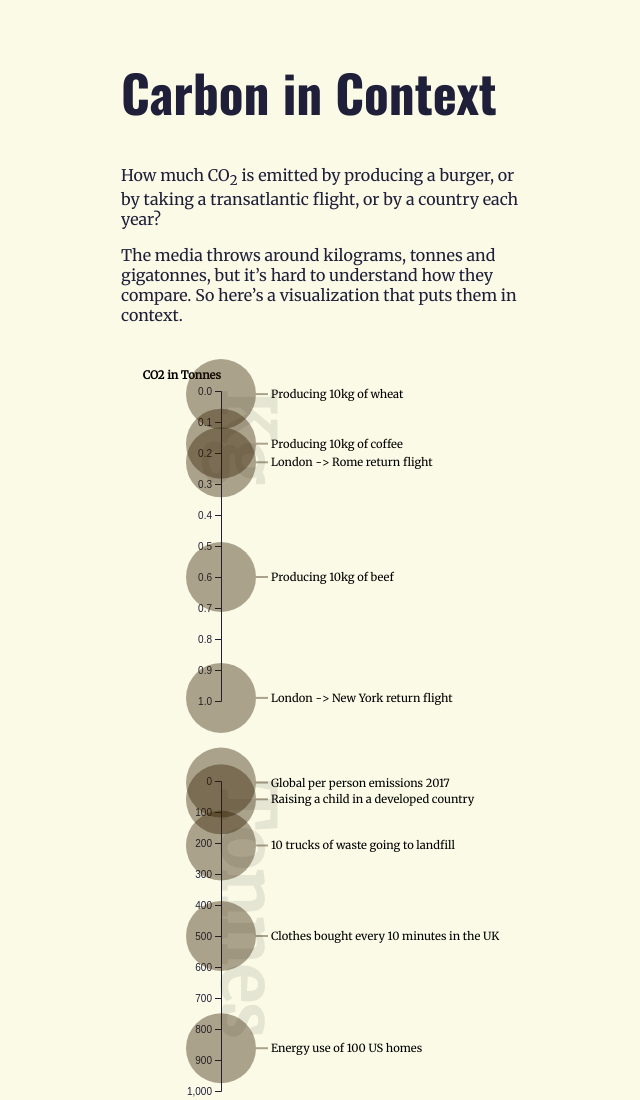
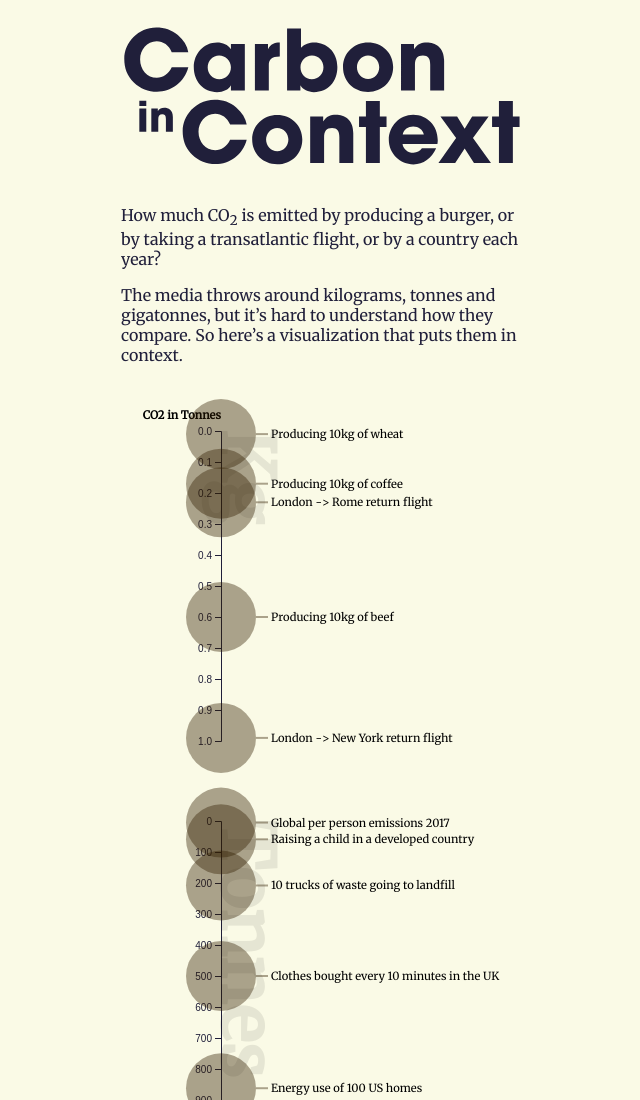
Before and after one commit to duncangeere/carbonincontext, a plain HTML site: page index.html in a window 1280 px wide. Shown: the top 1100 px of the page, without its empty margins (319-959 px from the left). Drawn offline with nearby package versions, Linux system fonts and the light colour scheme.

Commit message:
Adding graphical title SVG

```diff
--- a/index.html
+++ b/index.html
@@ -12,7 +12,7 @@
 
 <body>
 	<div id = main>
-	<h1>Carbon in Context</h1>
+		<img id="titleimg" src="title.svg"/ alt="Carbon in Context">
 		<p>How much CO<sub>2</sub> is emitted by producing a burger, or by taking a transatlantic flight, or by a country each year?</p>
 		<p>The media throws around kilograms, tonnes and gigatonnes, but it’s hard to understand how they compare. So here’s a visualization that puts them in context.</p>
 		<div>
@@ -20,10 +20,10 @@
 			<script src="logpile.js"></script>
 		</div>
 		<p><strong>By <a href="http://www.duncangeere.com">Duncan Geere</a>, February 2020</strong></p>
-	<p>Data from multiple sources, including <a href="https://ourworldindata.org/co2-and-other-greenhouse-gas-emissions">Our World in Data</a>, <a href="https://www.theguardian.com/environment/ng-interactive/2019/jul/19/carbon-calculator-how-taking-one-flight-emits-as-much-as-many-people-do-in-a-year">The Guardian</a> and the <a href="https://exponentialroadmap.org/wp-content/uploads/2018/09/Exponential-Climate-Action-Roadmap-September-2018.pdf">Exponential Climate Action Roadmap</a>. See the <a href="https://docs.google.com/spreadsheets/d/1kPuNFFncPWrx2ZZqCT7cT4j0pwmL9O29MLLzCAyo3sg/edit?usp=sharing"> datasheet</a> for full information.</p>
+		<p>Data from multiple sources, including <a href="https://ourworldindata.org/co2-and-other-greenhouse-gas-emissions">Our World in Data</a>, <a href="https://www.theguardian.com/environment/	ng-interactive/2019/jul/19/carbon-calculator-how-taking-one-flight-emits-as-much-as-many-people-do-in-a-year">The Guardian</a> and the <a href="https://exponentialroadmap.org/wp-content/	uploads/2018/09/Exponential-Climate-Action-Roadmap-September-2018.pdf">Exponential Climate Action Roadmap</a>. See the <a href="https://docs.google.com/spreadsheets/	d/1kPuNFFncPWrx2ZZqCT7cT4j0pwmL9O29MLLzCAyo3sg/edit?usp=sharing"> datasheet</a> for full information.</p>
 
 		<!--
-	<p>Made with love and <a href="https://d3js.org/">D3.js</a>. I call this type of visualization a "logpile chart", find out more in <strong>this short essay</strong>, or get the source code <a href="https://github.com/duncangeere/carbonincontext">on Github</a>.</p>
+		<p>Made with love and <a href="https://d3js.org/">D3.js</a>. I call this type of visualization a "logpile chart", find out more in <strong>this short essay</strong>, or get the source code <a 	href="https://github.com/duncangeere/carbonincontext">on Github</a>.</p>
 		-->
 	</div>
 </body>
--- a/style.css
+++ b/style.css
@@ -29,3 +29,7 @@ circle {
 	stroke: rgba(50,30,0,0.4);
 	stroke-width: 2px;
 }
+
+#titleimg {
+	width: 100%;
+}
```
Also changed, not shown: title.svg (added). Lines whose indentation alone changed are shown as unchanged.
